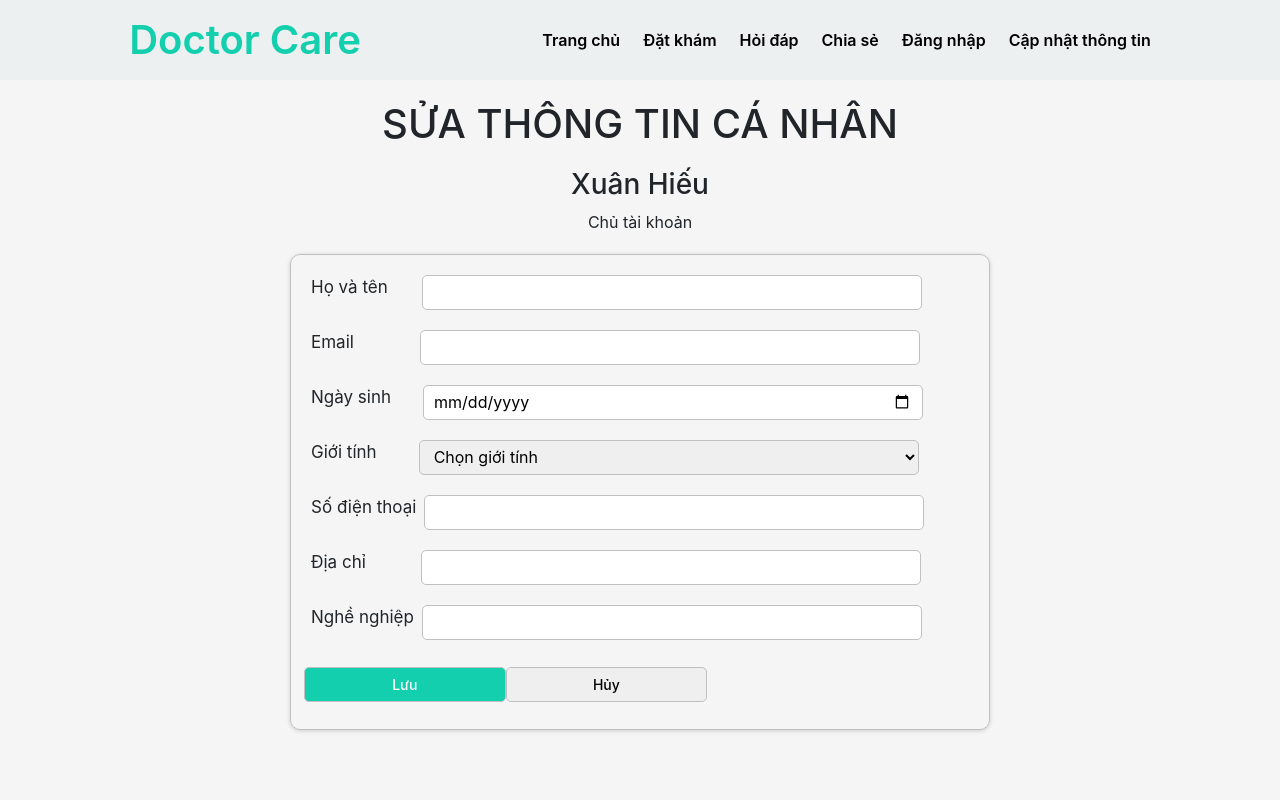
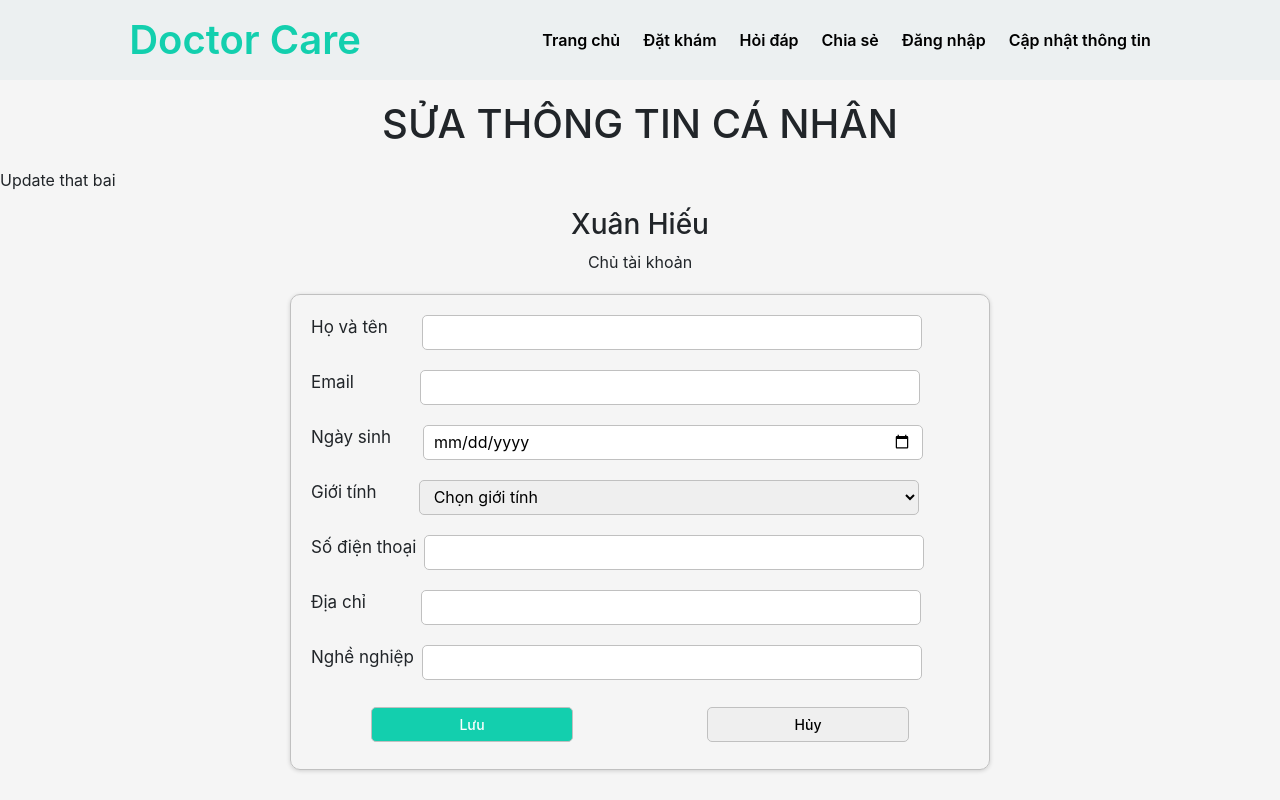
Before and after one commit to geldun98/doctorcare, a React (Create React App) app: page /capnhatthongtin in a window 1280 px wide. Both pictures are taken after a click on the button "Lưu". Built offline with nearby package versions, Linux system fonts and the light colour scheme; no server answers.

Commit message:
respone api update

```diff
--- a/src/App.js
+++ b/src/App.js
@@ -5,6 +5,7 @@ import Navbar from './navbar';
 import SearchDoctor from './searchdoctor';
 import './style.scss';
 import UserUpdateInfo from './update-info/UserUpdateInfo';
+import DoctorUpdateInfo from './update-info/DoctorUpdateInfo';
 import SiginRegister from './sigin/sigin_register';
 import DoctorDetail from './pickdoctor/doctor-infor';
 
@@ -17,7 +18,14 @@ const App = () => {
         <Route path="/datkham" element={<SearchDoctor></SearchDoctor>}></Route>
         <Route path="/" element={<HomePage></HomePage>}></Route>
         <Route path="/trangchu" element={<HomePage></HomePage>}></Route>
-        <Route path="/capnhatthongtin" element={<UserUpdateInfo></UserUpdateInfo>}></Route>
+        <Route path="/capnhatthongtin"
+        element={<UserUpdateInfo></UserUpdateInfo>}
+        // render={()=>{
+        //   return({
+        //    role == 'Chủ tài khoản' ? <UserUpdateInfo/> : <DoctorUpdateInfo/>
+        //   })
+        // }}
+        ></Route>
         <Route path="/dangnhap" element={<SiginRegister />}></Route>
       </Routes>
     </div>
--- a/src/api/axiosClient.js
+++ b/src/api/axiosClient.js
@@ -22,12 +22,12 @@ axiosClient.interceptors.response.use(
   function (response) {
     // Any status code that lie within the range of 2xx cause this function to trigger
     // Do something with response data
-    return response.data;
+    return response;
   },
   function (error) {
     // Any status codes that falls outside the range of 2xx cause this function to trigger
     // Do something with response error
-    return Promise.reject(error);
+    return error;
   }
 );
 export default axiosClient;
--- a/src/update-info/DoctorUpdateInfo.css
+++ b/src/update-info/DoctorUpdateInfo.css
@@ -71,6 +71,7 @@ h1{
 .btn{
     margin: auto auto 20px auto ;
     display: flex;
+    justify-content: space-around;
 }
 .btn button{
     width: 30%;
--- a/src/update-info/DoctorUpdateInfo.js
+++ b/src/update-info/DoctorUpdateInfo.js
@@ -61,8 +61,10 @@ function DoctorUpdateInfo() {
               <label>Chuyên khoa</label>
               <select ref={majorValueInput}>
                 <option>Chọn chuyên khoa</option>
-                <option>...</option>
-                <option>...</option>
+                <option>Tai mũi họng</option>
+                <option>TT nam học</option>
+                <option>Phẫu thuật cột sống</option>
+                <option>Nội tiết</option>
               </select>
             </div>
             <div className="form-content_degree">
--- a/src/update-info/UserUpdateInfo.css
+++ b/src/update-info/UserUpdateInfo.css
@@ -71,6 +71,7 @@ h1{
 .btn{
     margin: auto auto 20px auto ;
     display: flex;
+    justify-content: space-around;
 }
 .btn button{
     width: 30%;
--- a/src/update-info/UserUpdateInfo.js
+++ b/src/update-info/UserUpdateInfo.js
@@ -1,12 +1,14 @@
-import React, { useEffect, useRef } from "react";
+import React, { useEffect, useRef, useState } from "react";
 import './UserUpdateInfo.css'
 import './DoctorUpdateInfo.css'
 import updateApi from "../api/updateApi";
 function UserUpdateInfo() {
 
+    const [result, setResult] = useState(false);
+    const [reject, setReject] = useState(false);
+
     const author = 'Xuân Hiếu';
     const role = 'Chủ tài khoản';
-
 
     useEffect(() =>{
       const fetchUpdate = async() =>{
@@ -17,16 +19,22 @@ function UserUpdateInfo() {
 
     function handleUpdate(){
       const data = {
+        id: '1',
         name: nameValueInput.current.value,
         email: emailValueInput.current.value,
         dob: dobValueInput.current.value,
         gender: genderValueInput.current.value,
         phone: phoneValueInput.current.value,
         address: addressValueInput.current.value,
-        Job: jobValueInput.current.value,
-        id: '1'
+        Job: jobValueInput.current.value
       }
-      updateApi.update(data);
+      updateApi.update(data).then((res)=>{
+        console.log(res.status)
+        if(res.status){
+          setResult(true);
+
+        }else setReject(true);
+      })
     }
 
     const nameValueInput = useRef()
@@ -39,6 +47,8 @@ function UserUpdateInfo() {
   return (
     <>
       <h1>SỬA THÔNG TIN CÁ NHÂN</h1>
+      {result && <p>Update thanh cong</p>}
+      {reject && <p>Update that bai</p>}
       <div className="form">
         <form>
           <div className="form-header">
```
